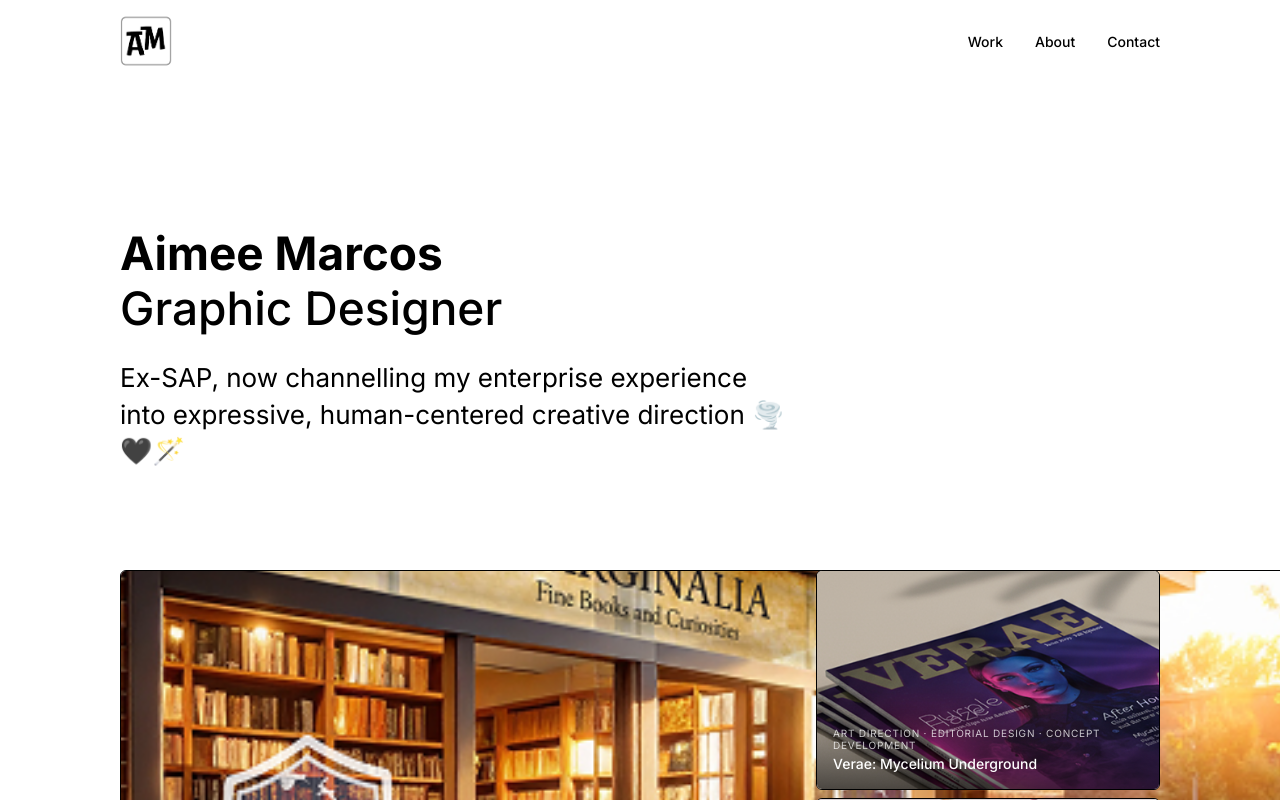
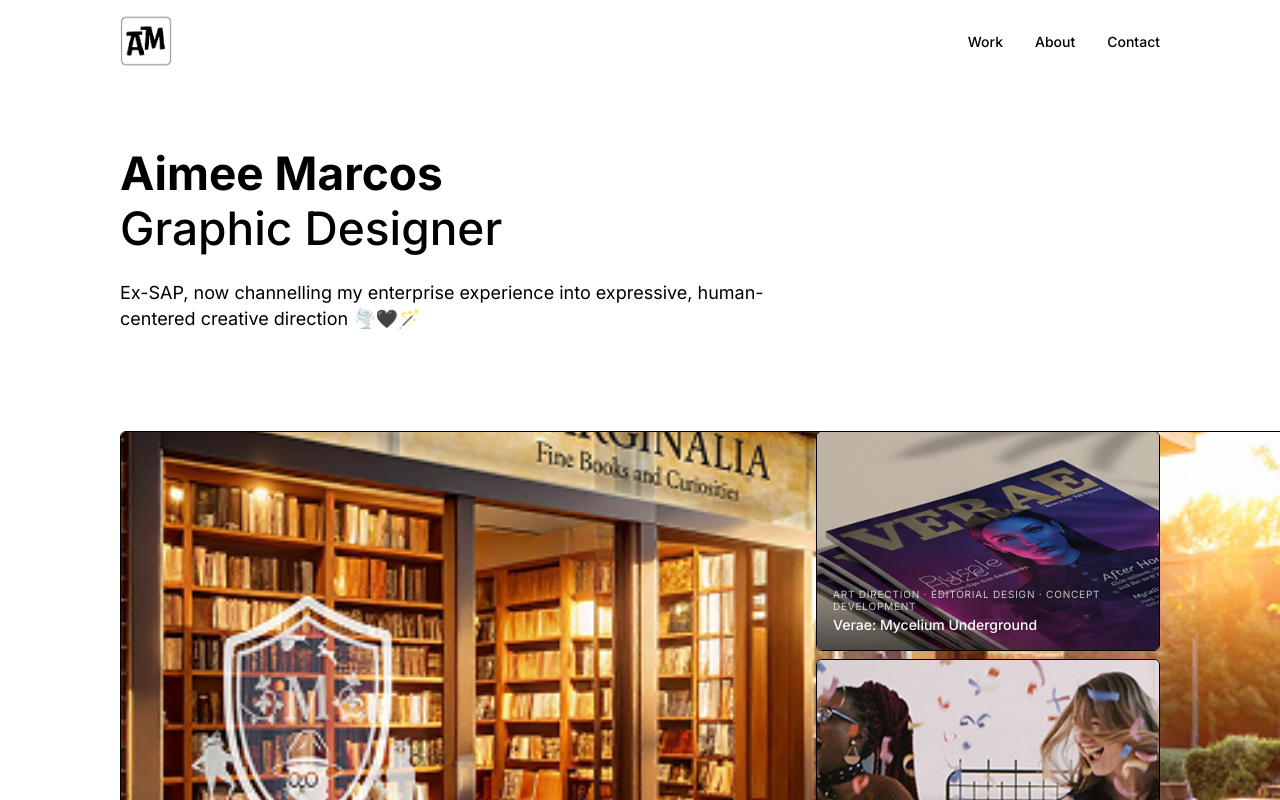
Before and after one commit to theFl00f/aimee-portfolio, a Next.js app: page / in a window 1280 px wide. Shown: the top 800 px of the page. Built offline with nearby package versions, Linux system fonts and the light colour scheme.

Commit message:
fix: hero margin-top 144px→64px, tagline font-size 26px→18px

```diff
--- a/src/components/Hero/Hero.module.css
+++ b/src/components/Hero/Hero.module.css
@@ -1,6 +1,6 @@
 .hero {
   padding: 0 var(--page-padding);
-  margin-top: 144px;
+  margin-top: 64px;
   margin-bottom: 100px;
 }
 
@@ -16,7 +16,7 @@
 .title { font-weight: 500; }
 
 .tagline {
-  font-size: 26px;
+  font-size: 18px;
   font-weight: 400;
   max-width: 679px;
   line-height: 1.4;
```
